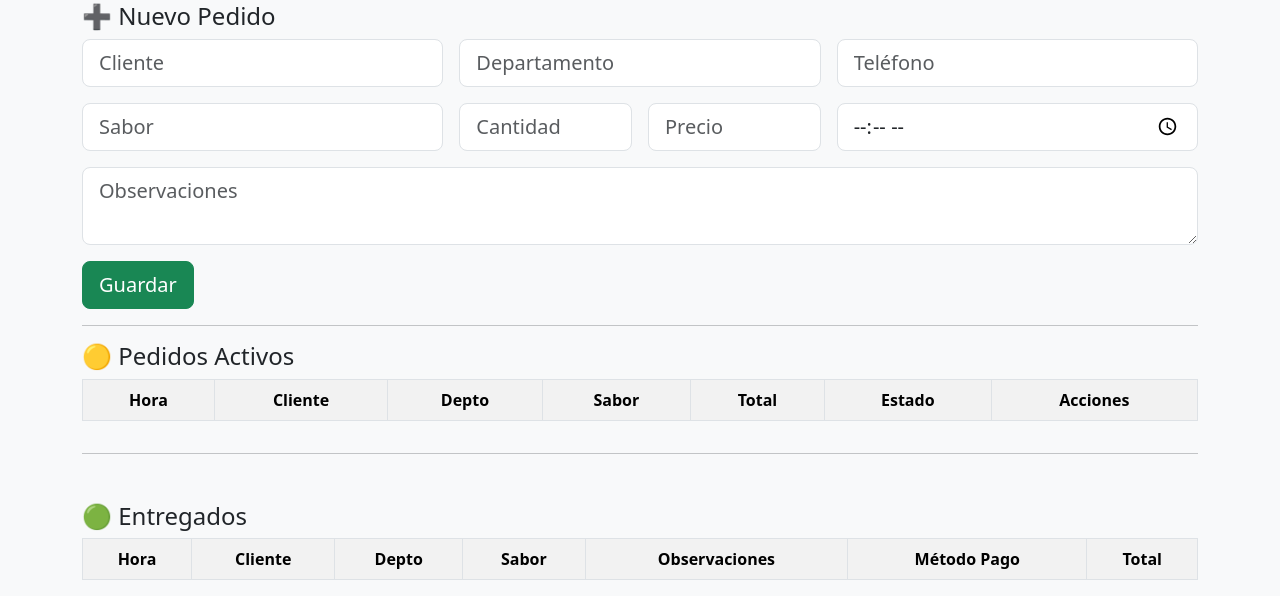
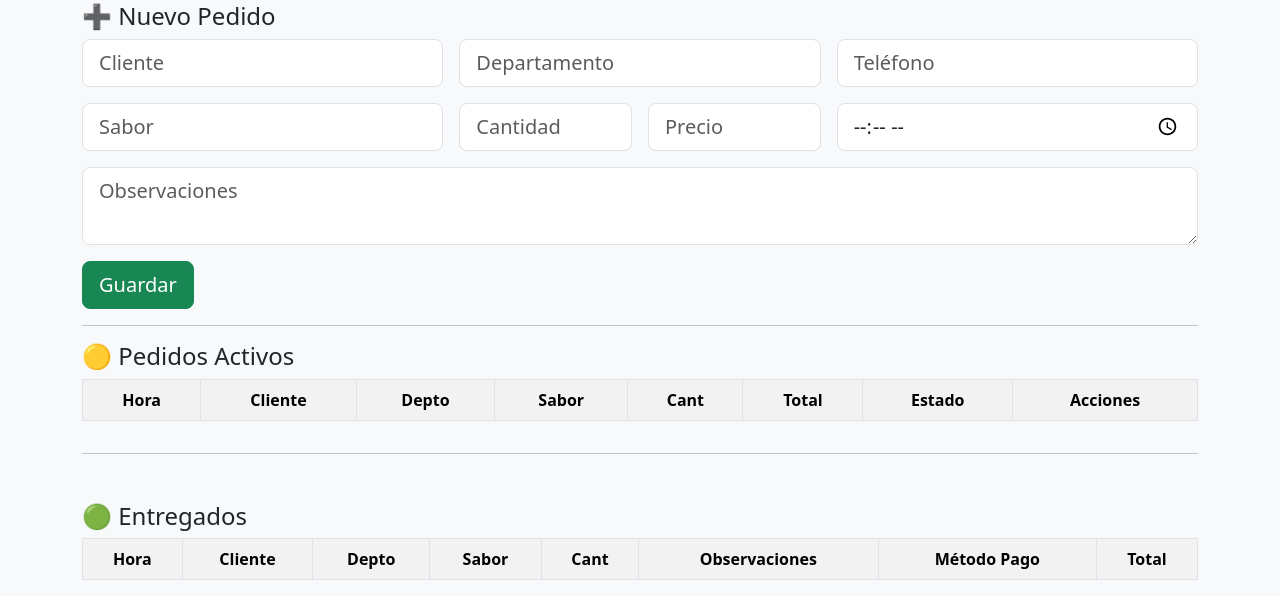
Before and after one commit to psvacg0035-art/gestor_pizzas, a Flask app: page / in a window 1280 px wide. Shown: the part 279-875 px from the top of the page. Run offline with Flask 3, Linux system fonts and the light colour scheme; lists and menus that the app fills with data are empty.

```diff
--- a/app.py
+++ b/app.py
@@ -32,7 +32,6 @@ class Pedido(db.Model):
 
 # Crear tablas
 with app.app_context():
-    db.drop_all()
     db.create_all()
 
 
--- a/templates/index.html
+++ b/templates/index.html
@@ -91,6 +91,7 @@
 <th>Cliente</th>
 <th>Depto</th>
 <th>Sabor</th>
+<th>Cant</th>
 <th>Total</th>
 <th>Estado</th>
 <th>Acciones</th>
@@ -102,6 +103,7 @@
 <td>{{ p.cliente }}</td>
 <td>{{ p.departamento }}</td>
 <td>{{ p.sabor }}</td>
+<td>{{ p.cantidad }}</td>
 <td>${{ p.total }}</td>
 
 <td>
@@ -146,6 +148,7 @@ Eliminar
 <th>Cliente</th>
 <th>Depto</th>
 <th>Sabor</th>
+<th>Cant</th>
 <th>Observaciones</th>
 <th>Método Pago</th>
 <th>Total</th>
@@ -157,6 +160,7 @@ Eliminar
 <td>{{ p.cliente }}</td>
 <td>{{ p.departamento }}</td>
 <td>{{ p.sabor }}</td>
+<td>{{ p.cantidad }}</td>
 <td>{{ p.observaciones }}</td>
 <td>{{ p.metodo_pago }}</td>
 <td>${{ p.total }}</td>
```
